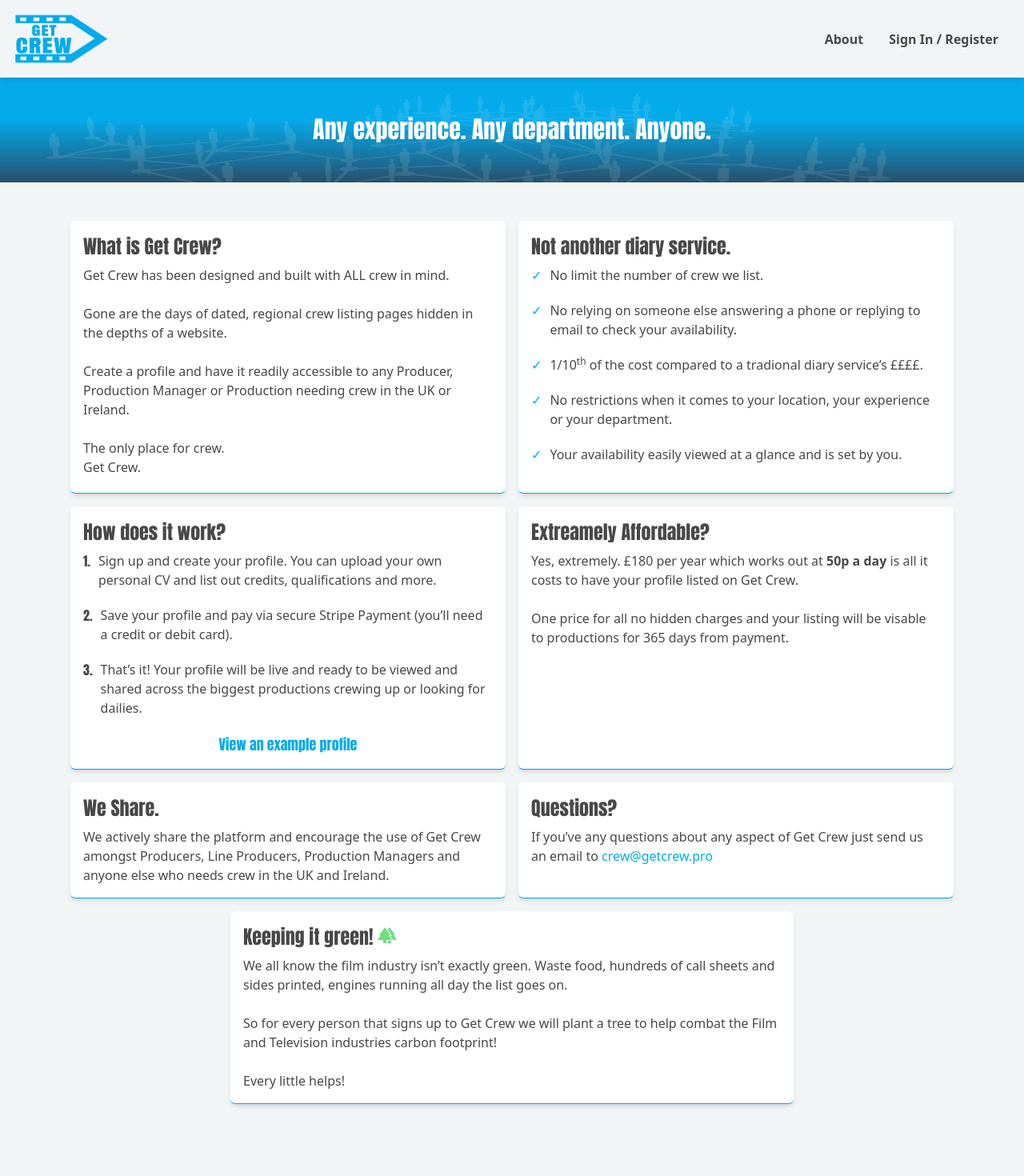
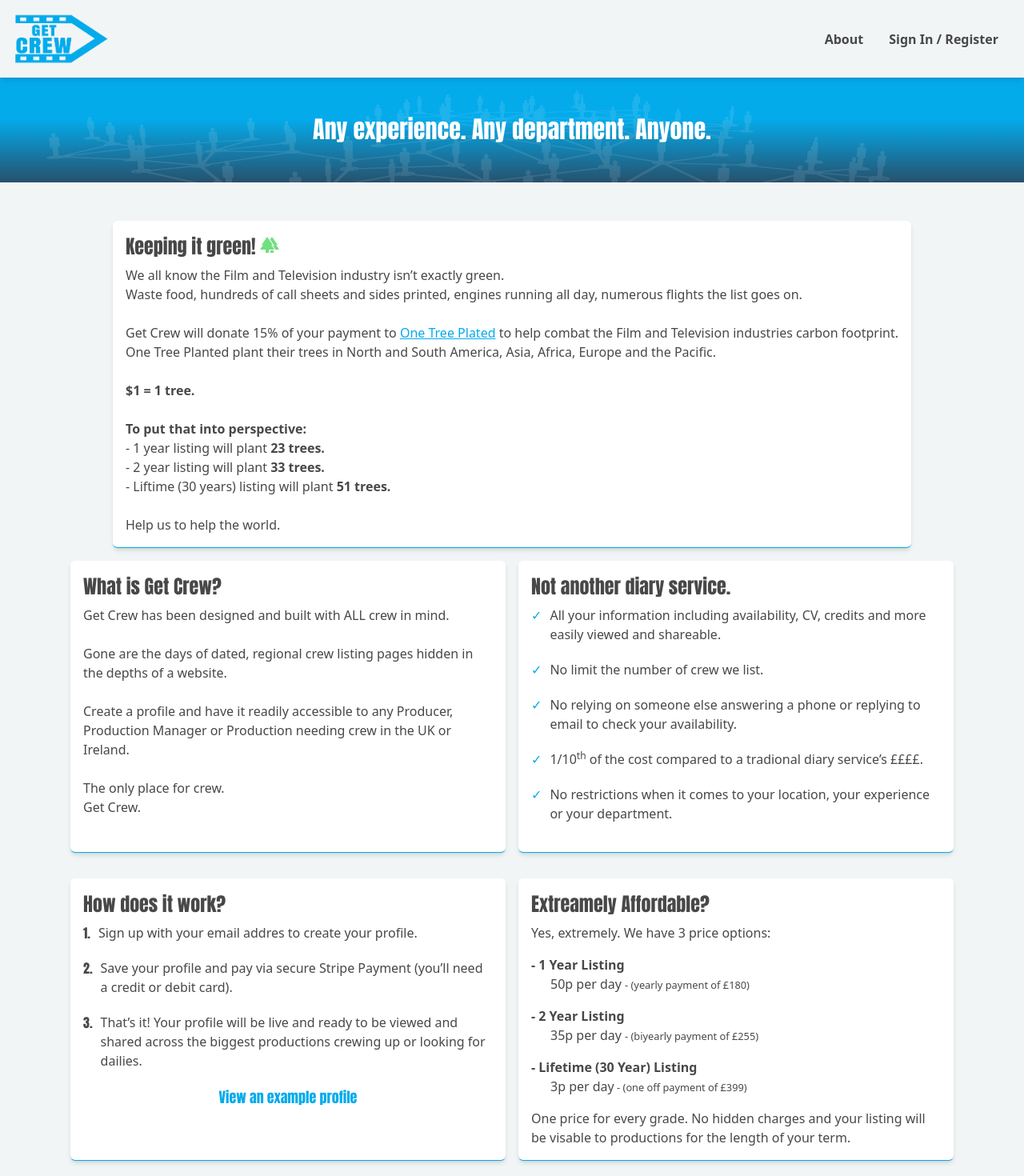
Before and after one commit to sdbxsdb/we-are-crew, a Next.js app: page /about in a window 1280 px wide. Shown: the top 1470 px of the page at 80% size. Before the commit the page ends 1428 px from the top, so only its background shows below. Built offline with nearby package versions, Linux system fonts and the light colour scheme; no server answers; the database is empty.

Commit message:
working on about page

```diff
--- a/components/CrewDetailBox.js
+++ b/components/CrewDetailBox.js
@@ -201,7 +201,7 @@ const CrewDetailBox = (crew) => {
 
             {/*EMAIL*/}
             <a
-              href={`mailto:${crew.email}?subject=I found your profile on Get Crew and want to check your availability!`}
+              href={`mailto:${crew.email}?subject=I found your profile on Get Crew!`}
               className="rounded-md bg-wearecrewDarkBlue p-2 shadow-md flex items-center justify-center h-full w-[144px] text-white"
             >
               <h1 className="text-3xl">Email</h1>
--- a/components/PricingOptions.js
+++ b/components/PricingOptions.js
@@ -26,7 +26,8 @@ const PricingOptions = () => {
             <h1 className="text-2xl text-center md:text-3xl">
               Simple plans. Better prices.
             </h1>
-            <p>Get yourself out there</p>
+            {/* <p>Get yourself out there</p> */}
+            <img src="/images/bannerBg4.png" alt="" width="100%" height="100%" className="absolute z-30 opacity-10 -top-[40px] md:-top-[110px]" />
           </div>
 
           <div className="flex justify-around items-center h-full mt-12 flex-wrap gap-4 w-full px-4 max-w-[1200px]">
--- a/components/ShowDemoModal.js
+++ b/components/ShowDemoModal.js
@@ -82,6 +82,22 @@ const ShowDemoModal = () => {
                     <cite>Copy Email</cite>
                   </button>
                 </div>
+                <div className="flex items-center gap-x-4">
+                    <span className="material-icons">public</span>
+                    <a
+                      href='https://backtothefuture.com'
+                      target="_blank"
+                      rel="noreferrer"
+                      className="underline"
+                    >
+                      https://backtothefuture.com
+                    </a>
+                    <button
+                      className="text-wearecrewDarkGrey"
+                    >
+                      <cite>Copy Website</cite>
+                    </button>
+                  </div>
                 <div className="flex items-start gap-x-4">
                   <span className="material-icons">where_to_vote</span>
                   <div className="flex flex-wrap justify-start gap-x-4 gap-y-2">
@@ -108,7 +124,7 @@ const ShowDemoModal = () => {
                     <div className="flex items-center mb-4">
                       <div className="flex justify-center">
                         <p className="text-base">
-                          <cite>Mission Impossible 8</cite>
+                          <cite>Mission Could Be A Bit Tricky </cite>
                         </p>
                         <span className="text-wearecrewBlue">  |  </span>
                         <p className="text-base">Focus Puller</p>
@@ -164,10 +180,18 @@ const ShowDemoModal = () => {
                     <h1 className="text-3xl">Call</h1>
                   </a>
                   <a
-                    href={`mailto:email@email.com?subject=I found your profile on Get Crew and want to check your availability!`}
+                    href={`mailto:email@email.com?subject=I found your profile on Get Crew!`}
                     className="rounded-md bg-wearecrewDarkBlue p-2 shadow-md flex items-center justify-center w-full  text-white"
                   >
                     <h1 className="text-3xl">Email</h1>
+                  </a>
+                  <a
+                    href="http://backtothefuture.com"
+                    target="_blank"
+                    rel="noreferrer"
+                    className="rounded-md bg-wearecrewTeal p-2 shadow-md flex items-center justify-center text-white"
+                  >
+                    <h1 className="text-3xl">Website</h1>
                   </a>
 
                   <a
--- a/pages/about.js
+++ b/pages/about.js
@@ -1,17 +1,69 @@
 import ShowDemoModal from "../components/ShowDemoModal";
 
 const about = () => {
-
   return (
     <div className="aboutPage pb-12 ">
-
       <div className="w-full banner overflow-hidden flex justify-center items-center p-12 mb-12 text-white relative">
-        <h1 className="text-2xl text-center md:text-3xl">Any experience. Any department. Anyone.</h1>
-        <img src="/images/bannerBg4.png" alt="" width="100%" height="100%" className="absolute z-30 opacity-10 -top-[40px] md:-top-[110px]" />
+        <h1 className="text-2xl text-center md:text-3xl">
+          Any experience. Any department. Anyone.
+        </h1>
+        <img
+          src="/images/bannerBg4.png"
+          alt=""
+          width="100%"
+          height="100%"
+          className="absolute z-30 opacity-10 -top-[40px] md:-top-[110px]"
+        />
       </div>
 
       <div className="w-full flex justify-center">
-        <div className="flex flex-col items-center justify-center max-w-[1200px]">
+        <div className="flex flex-col items-center justify-center max-w-[1200px] gap-x-4 gap-y-4">
+          <div className="px-4 md:px-12 flex flex-col md:flex-row gap-x-4 gap-y-4">
+            <div className="w-full shadow-md rounded-md p-4 border-b border-wearecrewBlue bg-white">
+              <h1 className="text-2xl mb-2">
+                Keeping it green!{" "}
+                <span className="material-icons text-wearecrewGreen">
+                  forest
+                </span>
+              </h1>
+              <p>
+                We all know the Film and Television industry isn’t exactly
+                green.
+                <br />
+                Waste food, hundreds of call sheets and sides printed, engines
+                running all day, numerous flights the list goes on.
+                <br />
+                <br />
+                Get Crew will donate 15% of your payment to{" "}
+                <a
+                  href="https://onetreeplanted.org/"
+                  target="_blank"
+                  rel="noreferrer"
+                  className="underline text-wearecrewBlue"
+                >
+                  One Tree Plated
+                </a>{" "}
+                to help combat the Film and Television industries carbon
+                footprint.
+                <br />
+                One Tree Planted plant their trees in North and South America,
+                Asia, Africa, Europe and the Pacific.
+                <br />
+                <br />
+                <strong>$1 = 1 tree.</strong>
+                <br />
+                <br />
+                <strong>To put that into perspective:</strong>
+                <br />- 1 year listing will plant <strong>23 trees.</strong>
+                <br />- 2 year listing will plant <strong>33 trees.</strong>
+                <br />- Liftime (30 years) listing will plant{" "}
+                <strong>51 trees.</strong>
+                <br />
+                <br />
+                Help us to help the world.
+              </p>
+            </div>
+          </div>
           <div className="px-4 md:px-12 flex flex-col md:flex-row gap-x-4 gap-y-4 mb-4">
             <div className="w-full md:w-1/2 shadow-md rounded-md p-4 border-b border-wearecrewBlue bg-white">
               <h1 className="text-2xl mb-2">What is Get Crew?</h1>
@@ -19,16 +71,17 @@ const about = () => {
                 Get Crew has been designed and built with ALL crew in mind.
                 <br />
                 <br />
-                Gone are the days of dated, regional crew listing pages hidden in the depths of a website.
+                Gone are the days of dated, regional crew listing pages hidden
+                in the depths of a website.
                 <br />
                 <br />
-                Create a profile and have it readily
-                accessible to any Producer, Production Manager or Production needing
-                crew in the UK or Ireland.
+                Create a profile and have it readily accessible to any Producer,
+                Production Manager or Production needing crew in the UK or
+                Ireland.
                 <br />
                 <br />
                 The only place for crew.
-                <br/>
+                <br />
                 Get Crew.
               </p>
             </div>
@@ -36,27 +89,27 @@ const about = () => {
               <h1 className="text-2xl mb-2">Not another diary service.</h1>
               <ul>
                 <li>
+                  <p>All your information including availability, CV, credits and more easily viewed and shareable.</p>
+                </li>
+                <li>
                   <p>No limit the number of crew we list.</p>
                 </li>
                 <li>
                   <p>
-                    No relying on someone else answering a phone or replying to email to check your availability.
+                    No relying on someone else answering a phone or replying to
+                    email to check your availability.
                   </p>
                 </li>
                 <li>
                   <p>
-                    1/10<sup>th</sup> of the cost compared to a tradional diary service’s ££££.
+                    1/10<sup>th</sup> of the cost compared to a tradional diary
+                    service’s ££££.
                   </p>
                 </li>
                 <li>
                   <p>
-                    No restrictions when it comes to your location, your experience
-                    or your department.
-                  </p>
-                </li>
-                <li>
-                  <p>
-                    Your availability easily viewed at a glance and is set by you.
+                    No restrictions when it comes to your location, your
+                    experience or your department.
                   </p>
                 </li>
               </ul>
@@ -69,35 +122,55 @@ const about = () => {
                 <li>
                   <h1>1.</h1>
                   <span>
-                    Sign up and create your profile. You can upload your own
-                    personal CV and list out credits, qualifications and more.
+                    Sign up with your email addres to create your profile.
                   </span>
                 </li>
                 <li>
                   <h1>2.</h1>
                   <span>
-                    Save your profile and pay via secure Stripe Payment (you’ll need
-                    a credit or debit card).
+                    Save your profile and pay via secure Stripe Payment (you’ll
+                    need a credit or debit card).
                   </span>
                 </li>
                 <li>
                   <h1>3.</h1>
                   <span>
-                    That’s it! Your profile will be live and ready to be viewed and shared across the biggest productions crewing up or looking for dailies.
+                    That’s it! Your profile will be live and ready to be viewed
+                    and shared across the biggest productions crewing up or
+                    looking for dailies.
                   </span>
                 </li>
-                <ShowDemoModal/>
+                <ShowDemoModal />
               </ul>
             </div>
             <div className="w-full md:w-1/2 shadow-md rounded-md p-4 border-b border-wearecrewBlue bg-white">
               <h1 className="text-2xl mb-2">Extreamely Affordable?</h1>
+
+              <p>Yes, extremely. We have 3 price options:</p>
+              <ul className="my-4 flex flex-col gap-y-4">
+                <li>
+                  <strong>- 1 Year Listing</strong>{" "}
+                  <p className="ml-6">
+                    50p per day <small>- (yearly payment of £180)</small>
+                  </p>
+                </li>
+                <li>
+                  <strong>- 2 Year Listing</strong>{" "}
+                  <p className="ml-6">
+                    35p per day <small>- (biyearly payment of £255)</small>
+                  </p>
+                </li>
+                <li>
+                  <strong>- Lifetime (30 Year) Listing</strong>{" "}
+                  <p className="ml-6">
+                    3p per day<small> - (one off payment of £399)</small>
+                  </p>
+                </li>
+              </ul>
+
               <p>
-                Yes, extremely. £180 per year which works out at <strong>50p a day</strong> is all it
-                costs to have your profile listed on Get Crew.
-                <br />
-                <br />
-                One price for all no hidden charges and your listing will be visable
-                to productions for 365 days from payment.
+                One price for every grade. No hidden charges and your listing
+                will be visable to productions for the length of your term.
               </p>
             </div>
           </div>
@@ -105,43 +178,27 @@ const about = () => {
             <div className="w-full md:w-1/2 shadow-md rounded-md p-4 border-b border-wearecrewBlue bg-white">
               <h1 className="text-2xl mb-2">We Share.</h1>
               <p>
-                We actively share the platform and encourage the use of Get Crew amongst
-                Producers, Line Producers, Production Managers and anyone else who needs crew in the UK and Ireland.
+                We actively share the platform and encourage the use of Get Crew
+                amongst Producers, Line Producers, Production Managers and
+                anyone else who needs crew in the UK and Ireland.
               </p>
             </div>
             <div className="w-full md:w-1/2 shadow-md rounded-md p-4 border-b border-wearecrewBlue bg-white">
-              <h1 className="text-2xl mb-2">
-                Questions?
-              </h1>
+              <h1 className="text-2xl mb-2">Questions?</h1>
               <p>
-                If you’ve any questions about any aspect of Get Crew just send us an email to <a href="mailto:crew@wearecrew.com" className="text-wearecrewBlue">crew@getcrew.pro</a>
-              </p>
-            </div>
-          </div>
-          <div className="px-4 md:px-12 flex flex-col md:flex-row gap-x-4 gap-y-4 max-w-[800px]">
-            <div className="w-full shadow-md rounded-md p-4 border-b border-wearecrewBlue bg-white">
-              <h1 className="text-2xl mb-2">
-                Keeping it green!{" "}
-                <span className="material-icons text-wearecrewGreen">forest</span>
-              </h1>
-              <p>
-                We all know the film industry isn’t exactly green. Waste food,
-                hundreds of call sheets and sides printed, engines running all day
-                the list goes on. <br/><br/>So for every person that signs up to Get Crew
-                we will plant a tree to help combat the Film and Television
-                industries carbon footprint!
-                <br/>
-                <br/>
-                Every little helps!
+                If you’ve any questions about any aspect of Get Crew just send
+                us an email to{" "}
+                <a
+                  href="mailto:crew@wearecrew.com"
+                  className="text-wearecrewBlue"
+                >
+                  crew@getcrew.pro
+                </a>
               </p>
             </div>
           </div>
         </div>
       </div>
-
-
-
-
     </div>
   );
 };
```
Also changed, not shown: pages/_app.js (+12 -0 lines).
